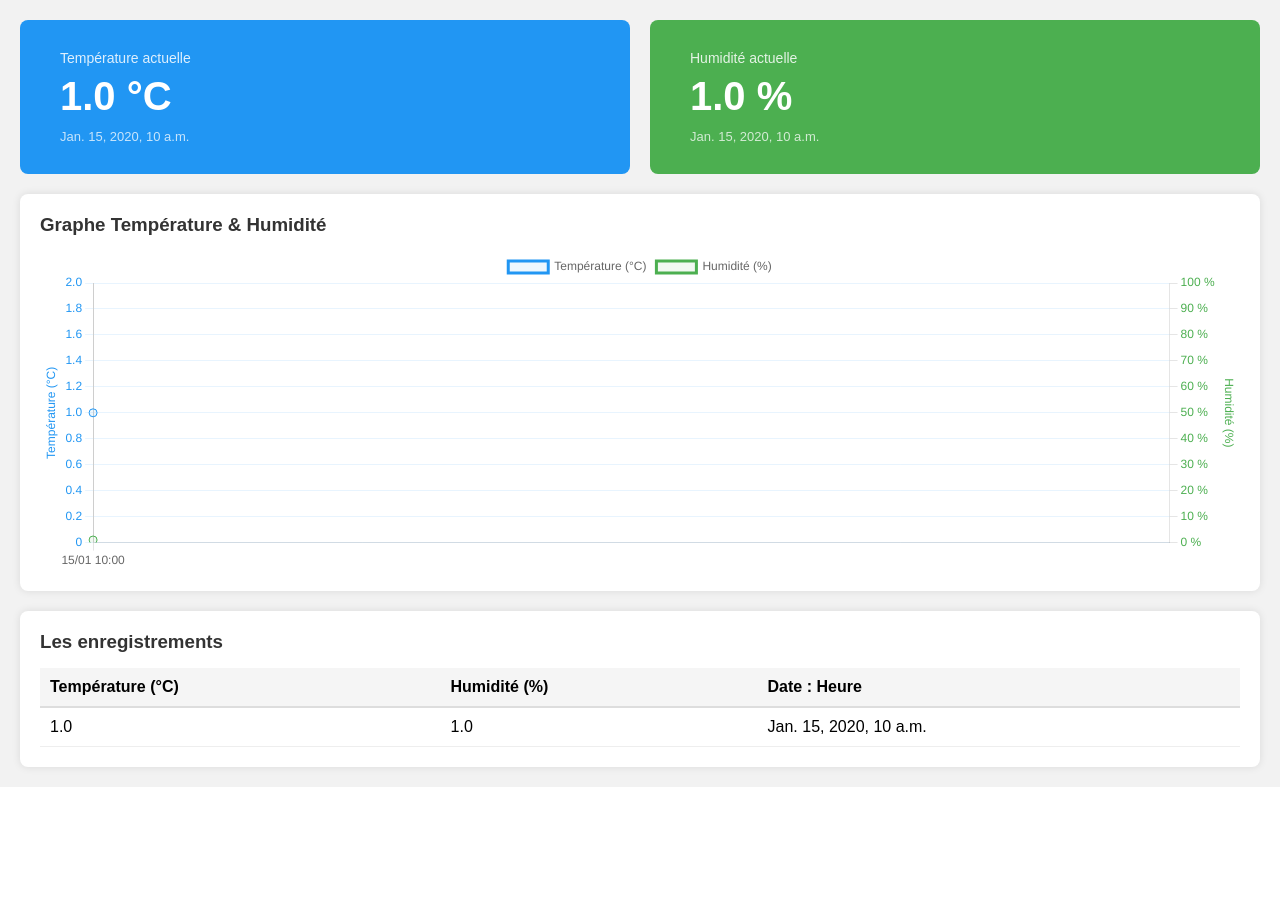
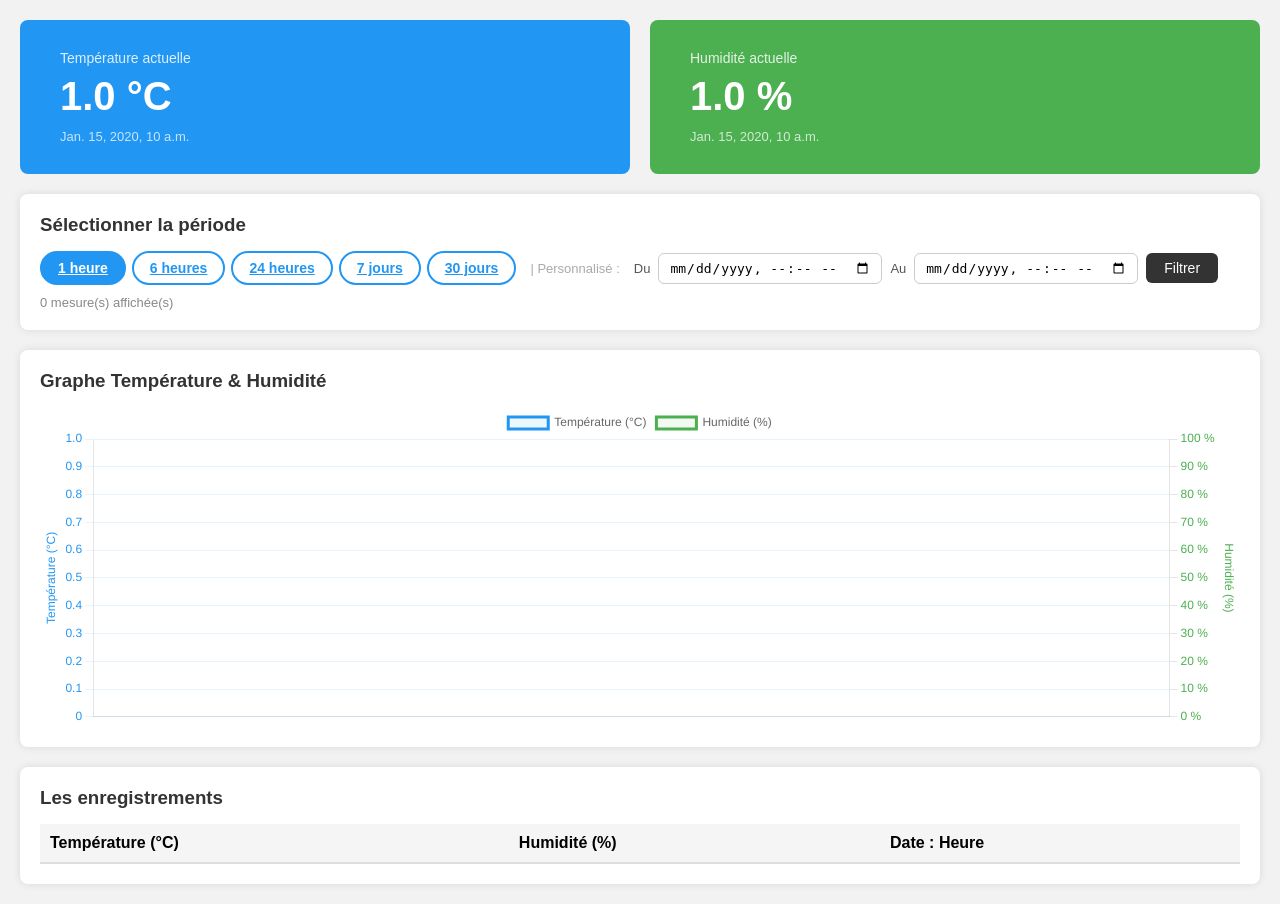
Before and after one commit to mhandibrahim6-del/Projet-Django, a Django app: page /?periode=1h in a window 1280 px wide. Shown: the part 53-957 px from the top of the page. Before the commit the page ends 840 px from the top, so only its background shows below. Run offline with Django 5.2, Linux system fonts and the light colour scheme; tables that the repository leaves empty hold one stand-in row (values such as "Sample post"); lists and menus that the app fills with data are empty.

Commit message:
Ajouter le selecteur de periode pour filtrer les resultats
- Boutons rapides : 1h, 6h, 24h, 7 jours, 30 jours
- Plage personnalisee : champs debut/fin (datetime)
- Filtrage cote serveur dans views.py
- Affichage du nombre de mesures trouvees

Co-Authored-By: Claude Sonnet 4.6 <noreply@anthropic.com>

```diff
--- a/DHT11/views.py
+++ b/DHT11/views.py
@@ -1,32 +1,30 @@
 from django.shortcuts import render
-from django.utils.dateparse import parse_datetime
+from django.utils import timezone
+from datetime import timedelta
 from .models import DHT11
 
 def dashboard(request):
     mesure = DHT11.objects.order_by('-date').first()
-    date_debut = request.GET.get('date_debut')
-    date_fin   = request.GET.get('date_fin')
 
-    print("==== DEBUG ====")
-    print("date_debut =", date_debut)
-    print("date_fin =", date_fin)
+    periode = request.GET.get('periode', '24h')
+    debut   = request.GET.get('debut', '')
+    fin     = request.GET.get('fin', '')
 
-    mesures = DHT11.objects.order_by('-date')
+    mesures = DHT11.objects.order_by('date')
 
-    if date_debut:
-        mesures = mesures.filter(date__gte=parse_datetime(date_debut))
-    if date_fin:
-        mesures = mesures.filter(date__lte=parse_datetime(date_fin))
-
-    if not date_debut and not date_fin:
-        mesures = mesures[:100]
-
-    print("nombre mesures =", mesures.count())
-    print("===============")
+    if debut and fin:
+        mesures = mesures.filter(date__gte=debut, date__lte=fin)
+        periode = 'custom'
+    else:
+        durees = {'1h': 1, '6h': 6, '24h': 24, '7j': 168, '30j': 720}
+        heures = durees.get(periode, 24)
+        since  = timezone.now() - timedelta(hours=heures)
+        mesures = mesures.filter(date__gte=since)
 
     return render(request, 'dashboard.html', {
-        'mesure': mesure,
-        'mesures': mesures,
-        'date_debut': date_debut or '',
-        'date_fin':   date_fin or '',
+        'mesure'  : mesure,
+        'mesures' : mesures,
+        'periode' : periode,
+        'debut'   : debut,
+        'fin'     : fin,
     })
--- a/templates/dashboard.html
+++ b/templates/dashboard.html
@@ -2,7 +2,7 @@
 <html>
 <head>
     <meta charset="UTF-8">
-    <title>Temperature & Humidity Monitoring</title>
+    <title>Temperature &amp; Humidity Monitoring</title>
     <script src="https://cdnjs.cloudflare.com/ajax/libs/Chart.js/3.9.1/chart.min.js"></script>
     <style>
         * { margin: 0; padding: 0; box-sizing: border-box; }
@@ -51,6 +51,64 @@
         }
         .section h3 { margin-bottom: 15px; color: #333; }
 
+        /* --- Filtre période --- */
+        .filter-bar {
+            display: flex;
+            flex-wrap: wrap;
+            align-items: center;
+            gap: 10px;
+        }
+        .filter-bar .quick-btns { display: flex; gap: 6px; flex-wrap: wrap; }
+        .btn-periode {
+            padding: 7px 16px;
+            border: 2px solid #2196F3;
+            border-radius: 20px;
+            background: white;
+            color: #2196F3;
+            cursor: pointer;
+            font-size: 14px;
+            font-weight: 600;
+            transition: all 0.2s;
+        }
+        .btn-periode:hover { background: #e3f2fd; }
+        .btn-periode.active { background: #2196F3; color: white; }
+
+        .filter-bar .separator {
+            color: #aaa;
+            font-size: 13px;
+            margin: 0 4px;
+        }
+
+        .custom-range {
+            display: flex;
+            align-items: center;
+            gap: 8px;
+            flex-wrap: wrap;
+        }
+        .custom-range label { font-size: 13px; color: #555; }
+        .custom-range input[type="datetime-local"] {
+            padding: 6px 10px;
+            border: 1px solid #ccc;
+            border-radius: 6px;
+            font-size: 13px;
+        }
+        .btn-filtrer {
+            padding: 7px 18px;
+            background: #333;
+            color: white;
+            border: none;
+            border-radius: 6px;
+            cursor: pointer;
+            font-size: 14px;
+        }
+        .btn-filtrer:hover { background: #555; }
+
+        .nb-resultats {
+            margin-top: 10px;
+            font-size: 13px;
+            color: #888;
+        }
+
         table { width: 100%; border-collapse: collapse; margin-top: 10px; }
         th { background: #f5f5f5; padding: 10px; text-align: left; border-bottom: 2px solid #ddd; }
         td { padding: 10px; border-bottom: 1px solid #eee; }
@@ -87,11 +145,39 @@
     {% endif %}
 </div>
 
+<!-- ===== FILTRE PERIODE ===== -->
+<div class="section">
+    <h3>Sélectionner la période</h3>
+    <div class="filter-bar">
+
+        <div class="quick-btns">
+            <a href="?periode=1h"  class="btn-periode {% if periode == '1h'  %}active{% endif %}">1 heure</a>
+            <a href="?periode=6h"  class="btn-periode {% if periode == '6h'  %}active{% endif %}">6 heures</a>
+            <a href="?periode=24h" class="btn-periode {% if periode == '24h' %}active{% endif %}">24 heures</a>
+            <a href="?periode=7j"  class="btn-periode {% if periode == '7j'  %}active{% endif %}">7 jours</a>
+            <a href="?periode=30j" class="btn-periode {% if periode == '30j' %}active{% endif %}">30 jours</a>
+        </div>
+
+        <span class="separator">|  Personnalisé :</span>
+
+        <form method="get" class="custom-range">
+            <label>Du</label>
+            <input type="datetime-local" name="debut" value="{{ debut }}" required>
+            <label>Au</label>
+            <input type="datetime-local" name="fin"   value="{{ fin }}"   required>
+            <button type="submit" class="btn-filtrer">Filtrer</button>
+        </form>
+    </div>
+    <div class="nb-resultats">{{ mesures|length }} mesure(s) affichée(s)</div>
+</div>
+
+<!-- ===== GRAPHE ===== -->
 <div class="section">
     <h3>Graphe Température &amp; Humidité</h3>
     <canvas id="myChart" height="80"></canvas>
 </div>
 
+<!-- ===== TABLEAU ===== -->
 <div class="section">
     <h3>Les enregistrements</h3>
     <table>
@@ -115,9 +201,9 @@
 </div>
 
 <script>
-    const labels = [{% for m in mesures %}"{{ m.date|date:'d/m H:i' }}",{% endfor %}];
-    const dataTemp = [{% for m in mesures %}{{ m.temperature }},{% endfor %}];
-    const dataHumidite = [{% for m in mesures %}{{ m.humidite }},{% endfor %}];
+    const labels      = [{% for m in mesures %}"{{ m.date|date:'d/m H:i' }}",{% endfor %}];
+    const dataTemp    = [{% for m in mesures %}{{ m.temperature }},{% endfor %}];
+    const dataHumidite= [{% for m in mesures %}{{ m.humidite }},{% endfor %}];
 
     new Chart(document.getElementById('myChart'), {
         type: 'line',
@@ -149,9 +235,7 @@
         options: {
             responsive: true,
             interaction: { mode: 'index', intersect: false },
-            plugins: {
-                legend: { display: true, position: 'top' }
-            },
+            plugins: { legend: { display: true, position: 'top' } },
             scales: {
                 yTemp: {
                     type: 'linear',
```
